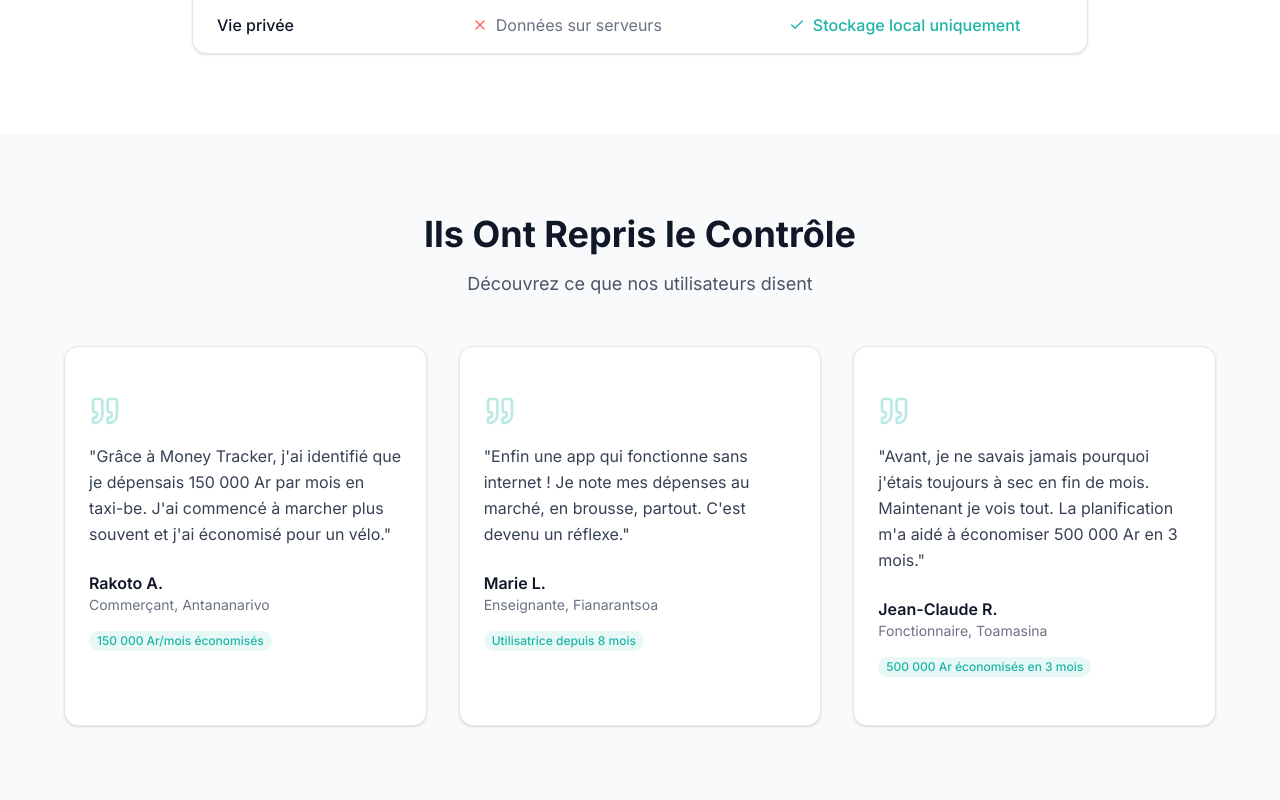
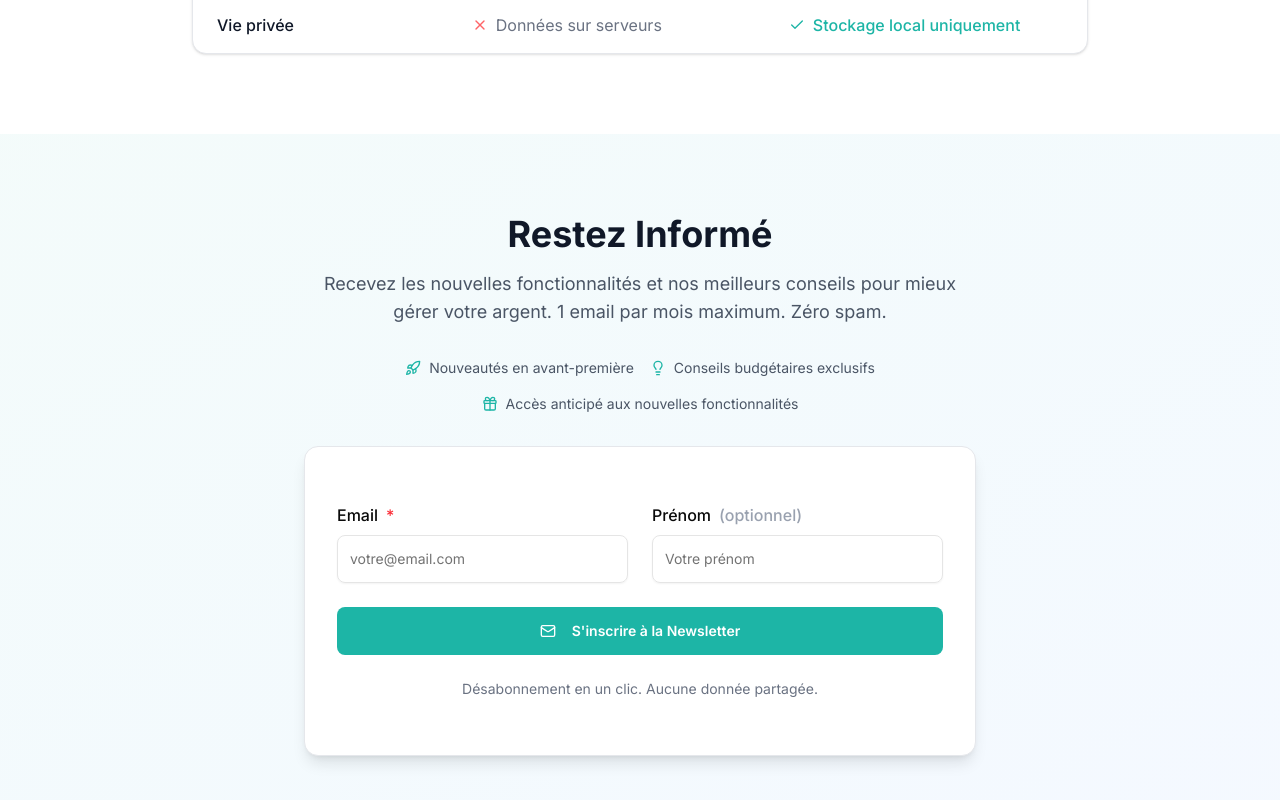
Before and after one commit to RDH36/Money-tracking-landing-page, a Next.js app: page / in a window 1280 px wide. Shown: the part 4180-4980 px from the top of the page. Built offline with nearby package versions, Linux system fonts and the light colour scheme.

Commit message:
feat: prepare codebase for post-launch transition
- Comment out Testimonials section (not yet available)
- Add POST-LAUNCH comments in Hero for download buttons and stats
- Add POST-LAUNCH comments in Navigation for download button
- Mark PRE-LAUNCH sections clearly for easy switching

```diff
--- a/src/app/page.tsx
+++ b/src/app/page.tsx
@@ -4,7 +4,8 @@ import { Problem } from "@/components/sections/Problem";
 import { Solution } from "@/components/sections/Solution";
 import { Features } from "@/components/sections/Features";
 import { Benefits } from "@/components/sections/Benefits";
-import { Testimonials } from "@/components/sections/Testimonials";
+// TODO: Décommenter après le lancement de l'app
+// import { Testimonials } from "@/components/sections/Testimonials";
 import { Newsletter } from "@/components/sections/Newsletter";
 import { FAQ } from "@/components/sections/FAQ";
 import { CTAFinal } from "@/components/sections/CTAFinal";
@@ -20,7 +21,8 @@ export default function Home() {
         <Solution />
         <Features />
         <Benefits />
-        <Testimonials />
+        {/* TODO: Décommenter après le lancement de l'app */}
+        {/* <Testimonials /> */}
         <Newsletter />
         <FAQ />
         <CTAFinal />
```
Also changed, not shown: src/components/sections/Hero.tsx (+52 -0 lines), src/components/sections/Navigation.tsx (+14 -0 lines).
